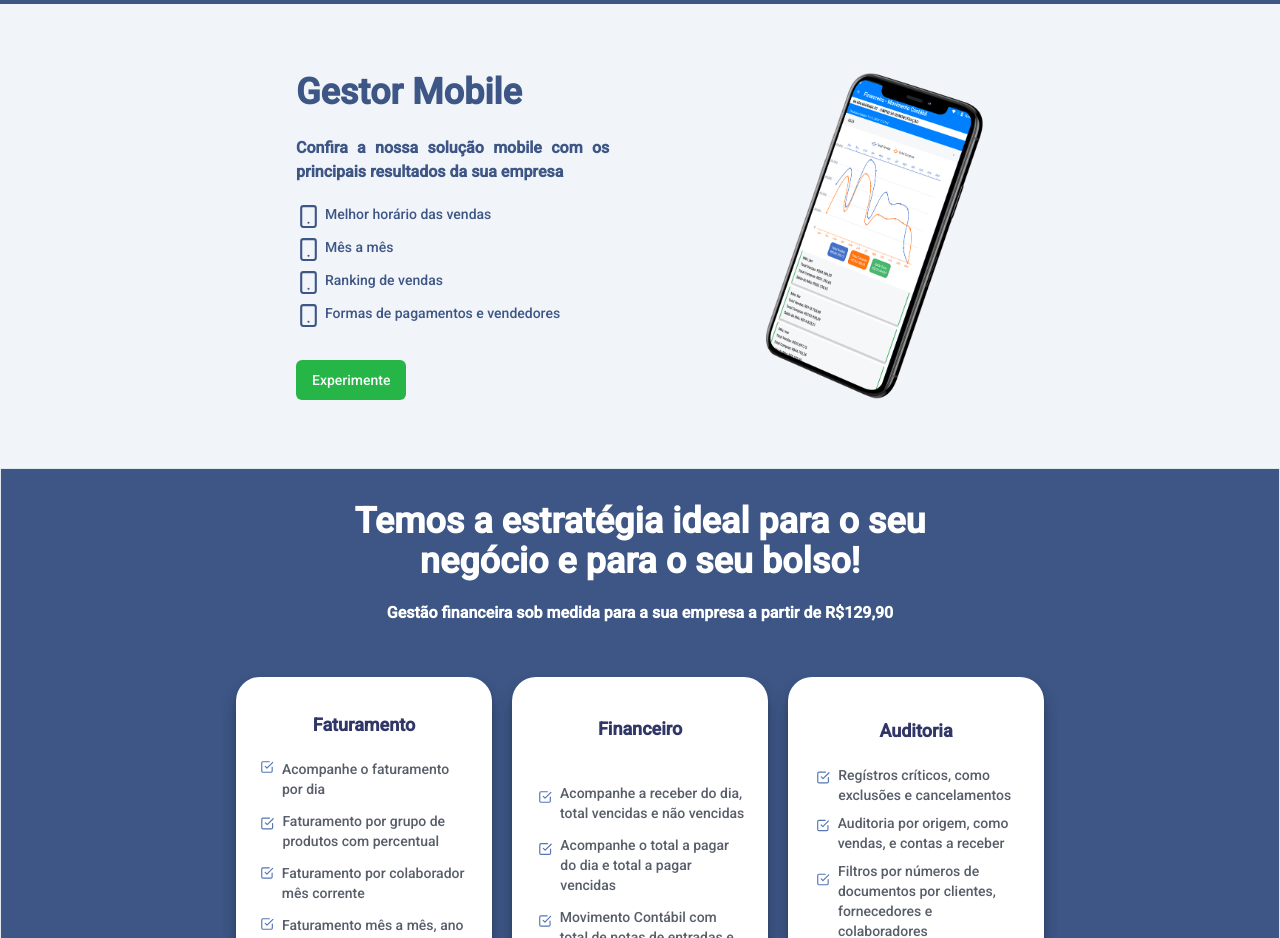
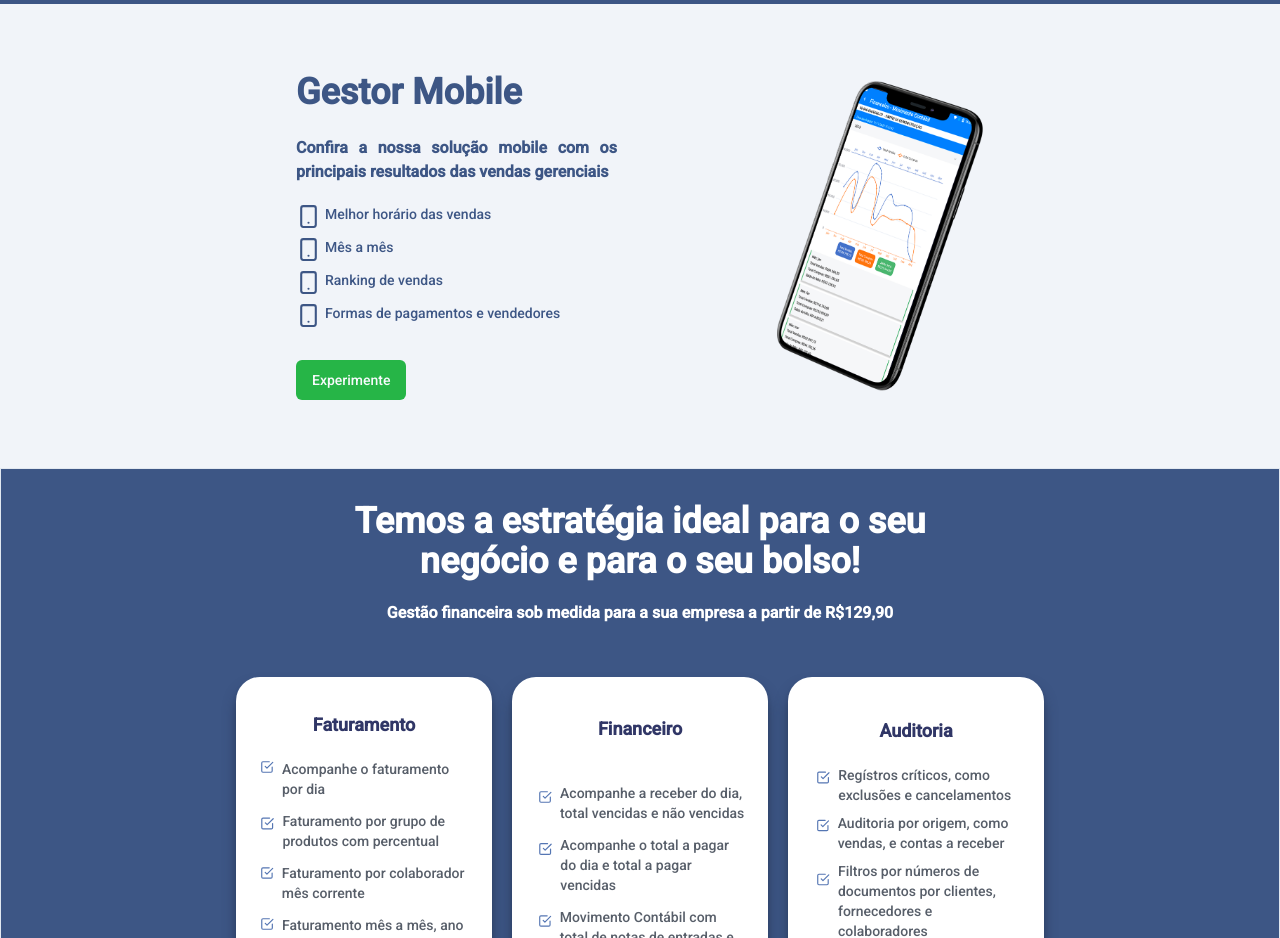
Before and after one commit to EvaldoFerreiraMoreira/site-siad, a Next.js app: page / in a window 1280 px wide. Shown: the part 2320-3258 px from the top of the page. Built offline with nearby package versions, Linux system fonts and the light colour scheme.

Commit message:
fix: muçanda de dizeres do gestão

```diff
--- a/src/app/(Home)/components/componentsMobile/MobilePresentationMobile.tsx
+++ b/src/app/(Home)/components/componentsMobile/MobilePresentationMobile.tsx
@@ -12,7 +12,7 @@ const MobilePresentationMobile = () => {
                     <h1 className="text-[#3D5685]">Gestor Mobile</h1>
                 </div>
                 <div className="flex mt-2 w-56 font-semibold text-xs">
-                    <span className="text-[#3D5685]">Confira a nossa solução mobile com os principais resultados da sua empresa</span>
+                    <span className="text-[#3D5685]">Confira a nossa solução mobile com os principais resultados das vendas gerenciais</span>
                 </div>
                 <div className="flex flex-col  gap-2 mt-3 text-[#3D5685] text-sm" >
                     <ul className="w-full justify-start gap-2" >
--- a/src/app/(Home)/components/componentsWeb/MobilePresentationWeb.tsx
+++ b/src/app/(Home)/components/componentsWeb/MobilePresentationWeb.tsx
@@ -30,7 +30,7 @@ const MobilePresentationWeb = () => {
                     <h1 className="text-[#3D5685]">Gestor Mobile</h1>
                 </div>
                 <div className="mt-6 w-2/3 font-semibold text-justify">
-                    <span className="text-[#3D5685]">Confira a nossa solução mobile com os principais resultados da sua empresa</span>
+                    <span className="text-[#3D5685]">Confira a nossa solução mobile com os principais resultados das vendas gerenciais</span>
                 </div>
                 <div className="flex flex-col gap-2 mt-5 text-[#3D5685] text-sm" >
                     <ul className="w-full justify-start gap-2" >
```
